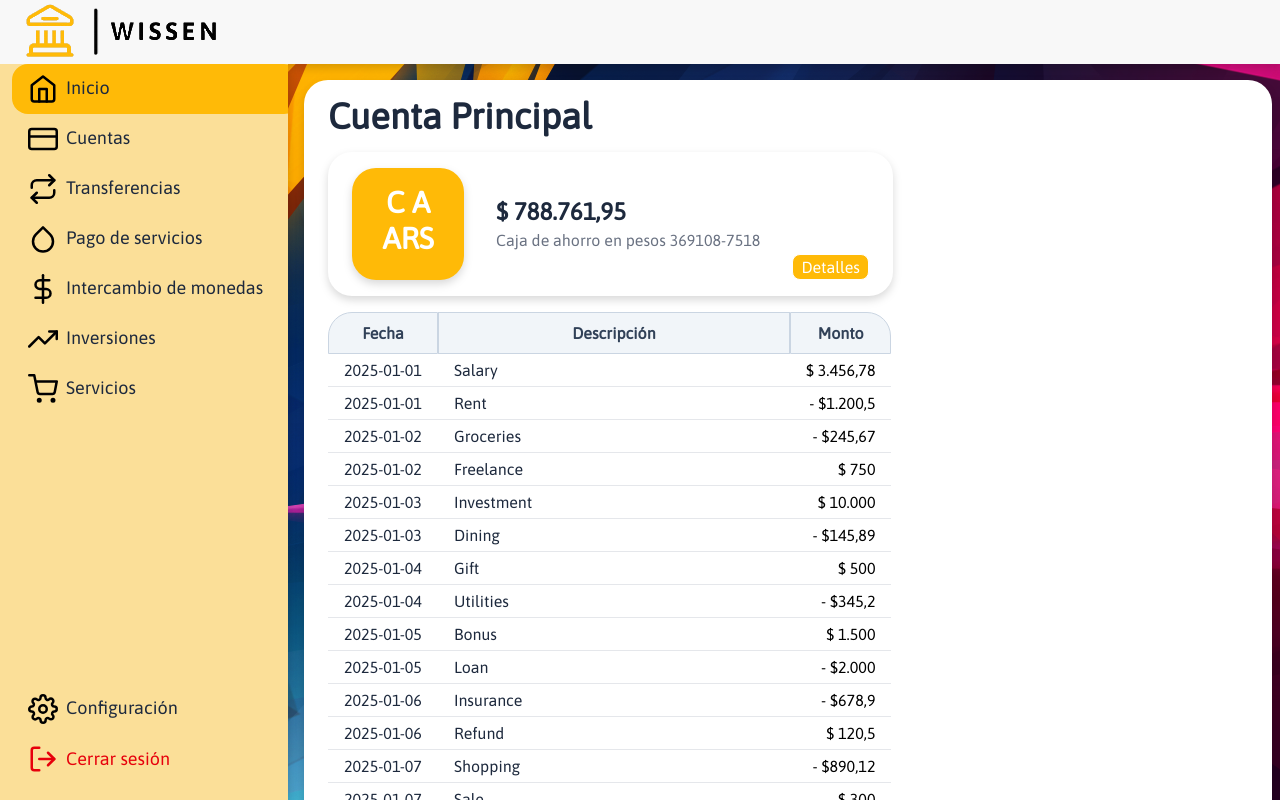
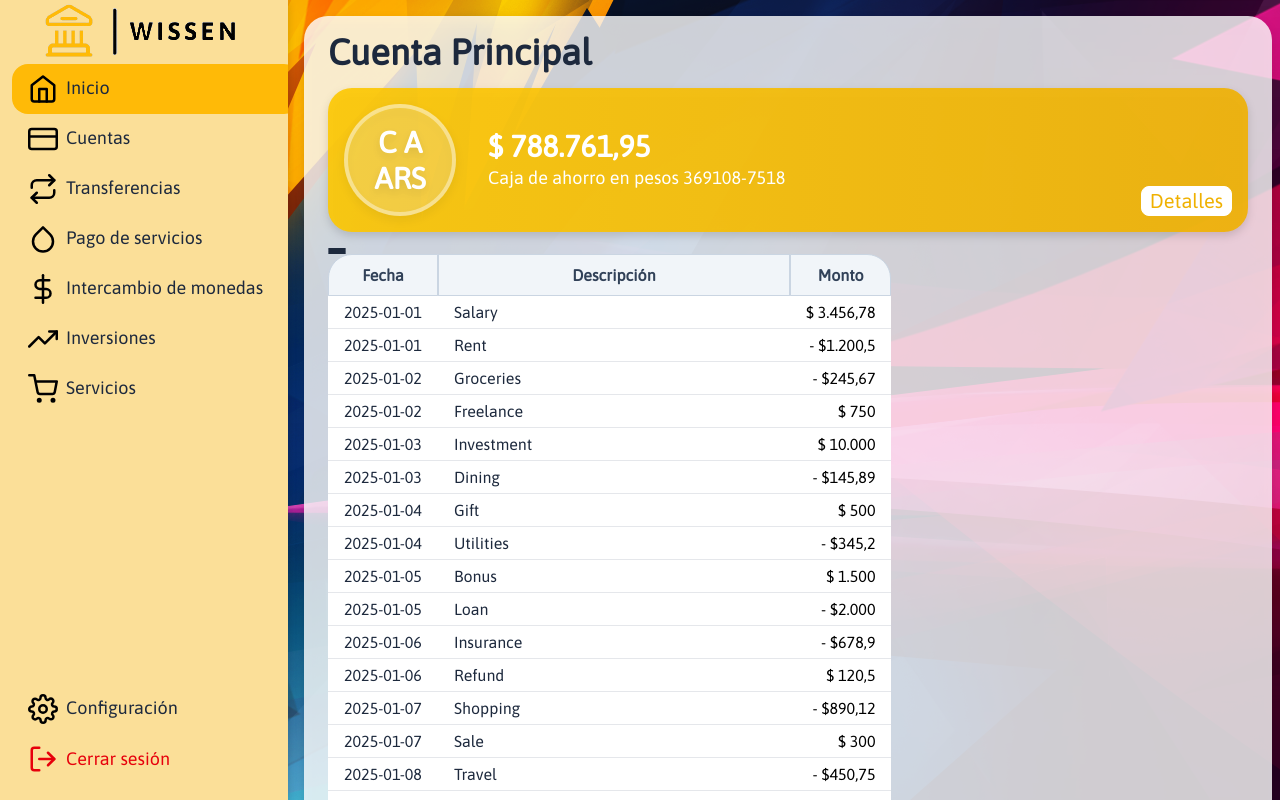
Before and after one commit to IvanHaag/wissen, a React (Vite) app: page / in a window 1280 px wide. Built offline with nearby package versions, Linux system fonts and the light colour scheme.

Commit message:
feat: updated account card and created BigButton

```diff
--- /dev/null
+++ b/src/common/Button/BigButton.tsx
@@ -0,0 +1,72 @@
+import type { MouseEvent, ReactNode } from 'react'
+import { twMerge } from 'tailwind-merge'
+import type { VariantProps } from 'class-variance-authority'
+import { cva, cx } from 'class-variance-authority'
+
+const buttonStyles = cva(
+  cx(
+    'flex items-center justify-center relative',
+    'outline-none cursor-pointer rounded-lg px-2',
+    'border border-yellow-500/90 select-none',
+    'hover:shadow-lg'
+  ),
+  {
+    variants: {
+      color: {
+        black: 'bg-slate-800 hover:bg-salte-700 border-slate-800',
+        white: 'bg-white text-slate-800 border-slate-200',
+        success:
+          'bg-green-600 hover:bg-green-500 border-green-600 border-opacity-20',
+        danger: 'bg-red-600 hover:bg-red-500 border-red-600 border-opacity-20',
+        yellow:
+          'bg-primary-500 hover:bg-primary-400 border-primary-500 border-opacity-20',
+      },
+      disabled: {
+        true: 'bg-opacity-80 cursor-not-allowed pointer-events-none',
+      },
+    },
+    defaultVariants: {
+      color: 'black',
+    },
+  }
+)
+
+export interface ButtonProps extends VariantProps<typeof buttonStyles> {
+  children?: ReactNode
+  className?: string
+  onClick?: (event: MouseEvent<HTMLButtonElement>) => void
+  type?: 'button' | 'submit'
+  disabled?: boolean
+}
+
+export const BigButton = ({
+  children,
+  className,
+  onClick,
+  type,
+  disabled = false,
+  color,
+}: ButtonProps) => {
+  return (
+    <button
+      className={twMerge(
+        buttonStyles({
+          color,
+          disabled,
+          className,
+        })
+      )}
+      type={type}
+      onClick={(event) => {
+        if (disabled || (!onClick && type !== 'submit')) {
+          event.preventDefault()
+          event.stopPropagation()
+          return
+        }
+        onClick && onClick(event)
+      }}
+    >
+      {children}
+    </button>
+  )
+}
--- /dev/null
+++ b/src/common/Card/Card.tsx
@@ -0,0 +1,23 @@
+import { cx } from 'class-variance-authority'
+import { type ReactNode } from 'react'
+
+interface CardProps {
+  children?: ReactNode
+  className?: string
+}
+
+export const Card = ({
+  children,
+  className,
+}: CardProps) => {
+  return (
+    <div
+      className={cx(
+        'pl-4 py-4 my-4 rounded-3xl',
+        className
+      )}
+    >
+      {children}
+    </div>
+  )
+}
--- a/src/common/Card/RouteCard.tsx
+++ b/src/common/Card/RouteCard.tsx
@@ -4,20 +4,17 @@ import { type ReactNode } from 'react'
 interface RouteCardProps {
   children?: ReactNode
   className?: string
-  fullSize?: boolean
 }
 
 export const RouteCard = ({
   children,
   className,
-  fullSize = true,
 }: RouteCardProps) => {
   return (
     <div
       className={cx(
-        'bg-white bg-opacity-70 drop-shadow-lg',
-        'p-6 py-4 my-4 rounded-3xl',
-        fullSize ? 'w-full mx-4' : 'w-auto',
+        'bg-white/80 drop-shadow-lg',
+        'p-6 py-4 m-4 rounded-3xl w-full',
         className
       )}
     >
--- a/src/common/SquareContainer/SquareContainer.tsx
+++ b/src/common/CircleContainer/CircleContainer.tsx
@@ -1,16 +1,17 @@
 import { type ReactNode } from 'react'
 import { cx } from 'class-variance-authority'
 
-interface RouteCardProps {
+interface CircleContainerProps {
   children?: ReactNode
   className?: string
 }
 
-export const SquareContainer = ({ children, className }: RouteCardProps) => {
+export const CircleContainer = ({ children, className }: CircleContainerProps) => {
   return (
     <div
       className={cx(
-        'p-6 py-4  bg-primary-500 rounded-3xl bg-opacity-70 drop-shadow-lg h-28 w-28',
+        'p-6 py-4  bg-white/20 rounded-full drop-shadow-lg h-28 w-28',
+        'border-4 border-white/40',
         className
       )}
     >
--- a/src/layout/Layout.tsx
+++ b/src/layout/Layout.tsx
@@ -1,18 +1,14 @@
 import { Sidebar } from './Sidebar/Sidebar'
-import { Header } from './Header/Header'
 import { Outlet } from 'react-router-dom'
 
 export const Layout = () => {
   return (
-    <div className="flex flex-col h-screen w-full">
-      <Header />
-      <div className="flex flex-1 min-h-0 overflow-hidden">
-        <div className="shrink-0">
-          <Sidebar />
-        </div>
-        <div className="flex-1 min-w-0 overflow-y-auto pr-6 overflow-x-hidden">
-          <Outlet />
-        </div>
+    <div className="flex h-screen w-full">
+      <div className="shrink-0">
+        <Sidebar />
+      </div>
+      <div className="flex-1 min-w-0 overflow-y-auto pr-6 overflow-x-hidden">
+        <Outlet />
       </div>
     </div>
   )
--- a/src/layout/Sidebar/Sidebar.tsx
+++ b/src/layout/Sidebar/Sidebar.tsx
@@ -6,6 +6,7 @@ import { cx } from 'class-variance-authority'
 import { Text } from '@/common/Text/Text'
 import { LogOut } from 'react-feather'
 import { ROUTE_PATHS } from '../const'
+import Logo from '@/assets/images/smallExtendedLogo2.webp'
 
 export const Sidebar = () => {
   const { sidebarOpen, setSidebarOpen, layout } = useContext(SidebarContext)
@@ -24,6 +25,10 @@ export const Sidebar = () => {
         'h-full w-72 bg-primary-200 px-3 pb-4 drop-shadow-lg bg-opacity-70 overflow-hidden flex flex-col'
       )}
     >
+      {/* Logo at the top */}
+      <div className="flex items-center justify-center h-16 flex-shrink-0">
+        <img src={Logo} alt="Logo" />
+      </div>
       <div className="flex flex-col flex-1 ">
         {filteredRoutes.map((route) => {
           if (!route.sidebar) return null
--- a/src/screens/root/Dashboard.tsx
+++ b/src/screens/root/Dashboard.tsx
@@ -1,6 +1,7 @@
 import { RouteCard } from '@/common/Card/RouteCard'
+import { Card } from '@/common/Card/Card'
 import { Text } from '@/common/Text/Text'
-import { SquareContainer } from '@/common/SquareContainer/SquareContainer'
+import { CircleContainer} from '@/common/CircleContainer/CircleContainer'
 import { CURRENCIES } from '@/common/const'
 import { accounts, Transaction } from '@/common/TestData'
 import { PatternFormat } from 'react-number-format'
@@ -9,6 +10,8 @@ import { Button } from '@/common/Button/Button'
 import { Table } from '@/common/Table/Table'
 import { transactions } from '@/common/TestData'
 import { createColumnHelper } from '@tanstack/react-table'
+import { BigButton } from '@/common/Button/BigButton'
+
 
 export const Dashboard = () => {
   const columnHelper = createColumnHelper<Transaction>()
@@ -52,22 +55,22 @@ export const Dashboard = () => {
         <Text size={'4xl'} weight={'bold'}>
           Cuenta Principal
         </Text>
-        <div className="inline-block">
-          <RouteCard fullSize={false} className="">
+        <div className="">
+          <Card className="bg-gradient-to-r from-yellow-400/90 to-yellow-500/90 drop-shadow-lg">
             <div className="flex items-center">
-              <SquareContainer className="flex flex-col items-center">
+              <CircleContainer className="flex flex-col items-center">
                 <Text size={'3xl'} weight={'extrabold'} color={'white'}>
                   C A
                 </Text>
                 <Text size={'3xl'} weight={'black'} color={'white'}>
                   {CURRENCIES.ARS}
                 </Text>
-              </SquareContainer>
-              <div className="mx-8">
-                <Text size={'2xl'} weight={'bold'}>
+              </CircleContainer>
+              <div className="mx-8 flex-grow ">
+                <Text size={'3xl'} weight={'extrabold'} color={'white'}>
                   <MoneyText>{accounts[0].amount}</MoneyText>
                 </Text>
-                <Text weight={'light'} color={'gray'}>
+                <Text size={'lg'} weight={'light'} color={'white'}>
                   Caja de ahorro en pesos{' '}
                   <PatternFormat
                     format="######-####"
@@ -77,14 +80,17 @@ export const Dashboard = () => {
                 </Text>
               </div>
               <Button
-                color="yellow"
                 onClick={() => {}}
-                className="flex self-end"
+                className="flex self-end borde-4 border-white text-yellow-500 hover:bg-yellow-100 hover:text-yellow-600 mr-4 text-xl"
+                color="white"
               >
                 Detalles
               </Button>
             </div>
-          </RouteCard>
+          </Card>
+          <BigButton><></></BigButton>
+          <BigButton></BigButton>
+          <BigButton></BigButton>
           <div>
             <Table
               data={transactions || []}
```
